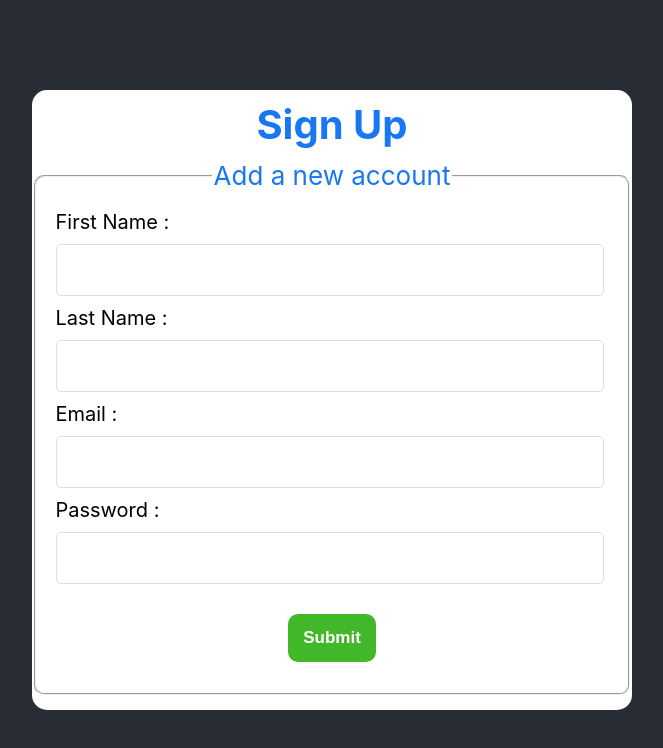
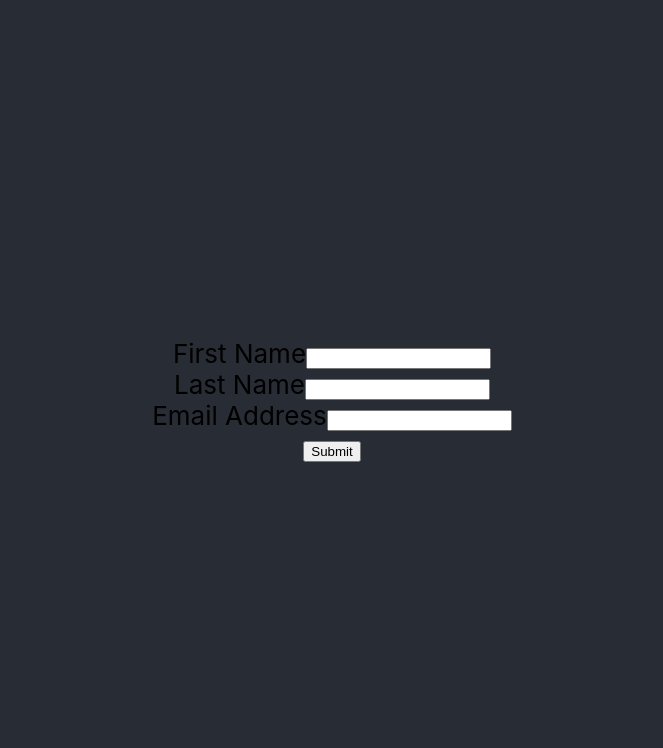
Before and after one commit to NguyenViet1996/Reactjs_tutorial, a React (Create React App) app: page / in a window 1280 px wide. Shown: the top 748 px of the page, without its empty margins (308-971 px from the left). Built offline with nearby package versions, Linux system fonts and the light colour scheme.

Commit message:
Build form login and sign up

```diff
--- a/package.json
+++ b/package.json
@@ -6,6 +6,7 @@
     "@testing-library/jest-dom": "^5.16.4",
     "@testing-library/react": "^13.3.0",
     "@testing-library/user-event": "^13.5.0",
+    "formik": "^2.2.9",
     "react": "^18.1.0",
     "react-dom": "^18.1.0",
     "react-scripts": "5.0.1",
--- a/src/App.css
+++ b/src/App.css
@@ -5,18 +5,16 @@
   background-color: #282c34;
   min-height: 100vh;
   display: flex;
-  flex-direction: column;
+  justify-content: center;
   align-items: center;
-  justify-content: center;
   font-size: calc(10px + 2vmin);
-  color: white;
 }
 /* Sign Up */
 .form-input {
   background-color: white;
   color: #1877f2;
   width: 600px;
-  height: 620px;
+  height: 680px;
   border-radius: 15px;
 }
 .form-input h1 {
@@ -36,8 +34,9 @@
   line-height: 48px;
   font-size: 17px;
   font-weight: bold;
-  margin: 30px 0 15px 0;
+  margin: 10px 0 10px 0;
   cursor: pointer;
+  width: 100%;
 }
 .input-product {
   display: flex;
@@ -61,3 +60,8 @@
   border-radius: 5px;
   width: 93%;
 }
+.input-product p {
+  font-size: 10px;
+  line-height: 20px;
+  color: red;
+}
--- a/src/App.js
+++ b/src/App.js
@@ -1,6 +1,6 @@
 import logo from "./logo.svg";
 import "./App.css";
-import { SignUp } from "./components/SignUp";
+import { SignUp } from "./pages/SignUp";
 
 function App() {
   return (
--- a/src/components/SignUp.js
+++ /dev/null
@@ -1,39 +0,0 @@
-import { useState } from "react";
-
-export const SignUp = () => {
-  const [firstName, setFirstName] = useState("");
-  const [lasttName, setLastName] = useState("");
-  const [email, setEmail] = useState("");
-  const [passWord, setPassWord] = useState("");
-
-  localStorage.setItem("first name", "Viet");
-
-  const name = localStorage.getItem("first ");
-  console.log(name);
-
-  return (
-    <div class="form-input">
-      <h1>Sign Up</h1>
-      <fieldset>
-        <legend>Add a new account</legend>
-        <div class="input-product">
-          <label>First Name :</label>
-          <input type="text"></input>
-        </div>
-        <div class="input-product">
-          <label>Last Name : </label>
-          <input type="text"></input>
-        </div>
-        <div class="input-product">
-          <label>Email :</label>
-          <input type="text"></input>
-        </div>
-        <div class="input-product">
-          <label>Password :</label>
-          <input type="text"></input>
-        </div>
-        <button>Submit</button>
-      </fieldset>
-    </div>
-  );
-};
--- /dev/null
+++ b/src/pages/SignUp.js
@@ -0,0 +1,86 @@
+import { useState } from "react";
+import { useFormik } from "formik";
+export const SignUp = () => {
+  // const initialValue = { firstName: "", lastName: "", email: "", passWord: "" };
+  // const [error, setError] = useState({});
+
+  // return (
+  //   <div class="form-input">
+  //     <form>
+  //       <h1>Sign Up</h1>
+  //       <fieldset>
+  //         <legend>Add a new account</legend>
+  //         <div class="input-product">
+  //           <label>First Name :</label>
+  //           <input type="text" placeholder="First Name"></input>
+  //           <p>{error.firstName}</p>
+  //         </div>
+  //         <div class="input-product">
+  //           <label>Last Name : </label>
+  //           <input type="text" placeholder="Last Name"></input>
+  //           <p>{error.lastName}</p>
+  //         </div>
+  //         <div class="input-product">
+  //           <label>Email :</label>
+  //           <input type="text" placeholder="Email"></input>
+  //           <p>{error.email}</p>
+  //         </div>
+  //         <div class="input-product">
+  //           <label>Password :</label>
+  //           <input type="text" placeholder="Password"></input>
+  //           <p>{error.passWord}</p>
+  //         </div>
+
+  //         <button>Submit</button>
+
+  //       </fieldset>
+  //     </form>
+  //   </div>
+  // );
+
+  const formik = useFormik({
+    initialValues: {
+      firstName: "",
+      lastName: "",
+      email: "",
+    },
+    onSubmit: (values) => {
+      alert(JSON.stringify(values, null, 2));
+    },
+  });
+  return (
+    <form onSubmit={formik.handleSubmit}>
+      <div>
+        <label htmlFor="firstName">First Name</label>
+        <input
+          id="firstName"
+          name="firstName"
+          type="text"
+          onChange={formik.handleChange}
+          value={formik.values.firstName}
+        />
+      </div>
+      <div>
+        <label htmlFor="lastName">Last Name</label>
+        <input
+          id="lastName"
+          name="lastName"
+          type="text"
+          onChange={formik.handleChange}
+          value={formik.values.lastName}
+        />
+      </div>
+      <div>
+        <label htmlFor="email">Email Address</label>
+        <input
+          id="email"
+          name="email"
+          type="email"
+          onChange={formik.handleChange}
+          value={formik.values.email}
+        />
+      </div>
+      <button type="submit">Submit</button>
+    </form>
+  );
+};
```
Also changed, not shown: src/pages/Login.js (renamed from src/components/Login.js), 1 other file (tests, documents, lock files or other folders).
